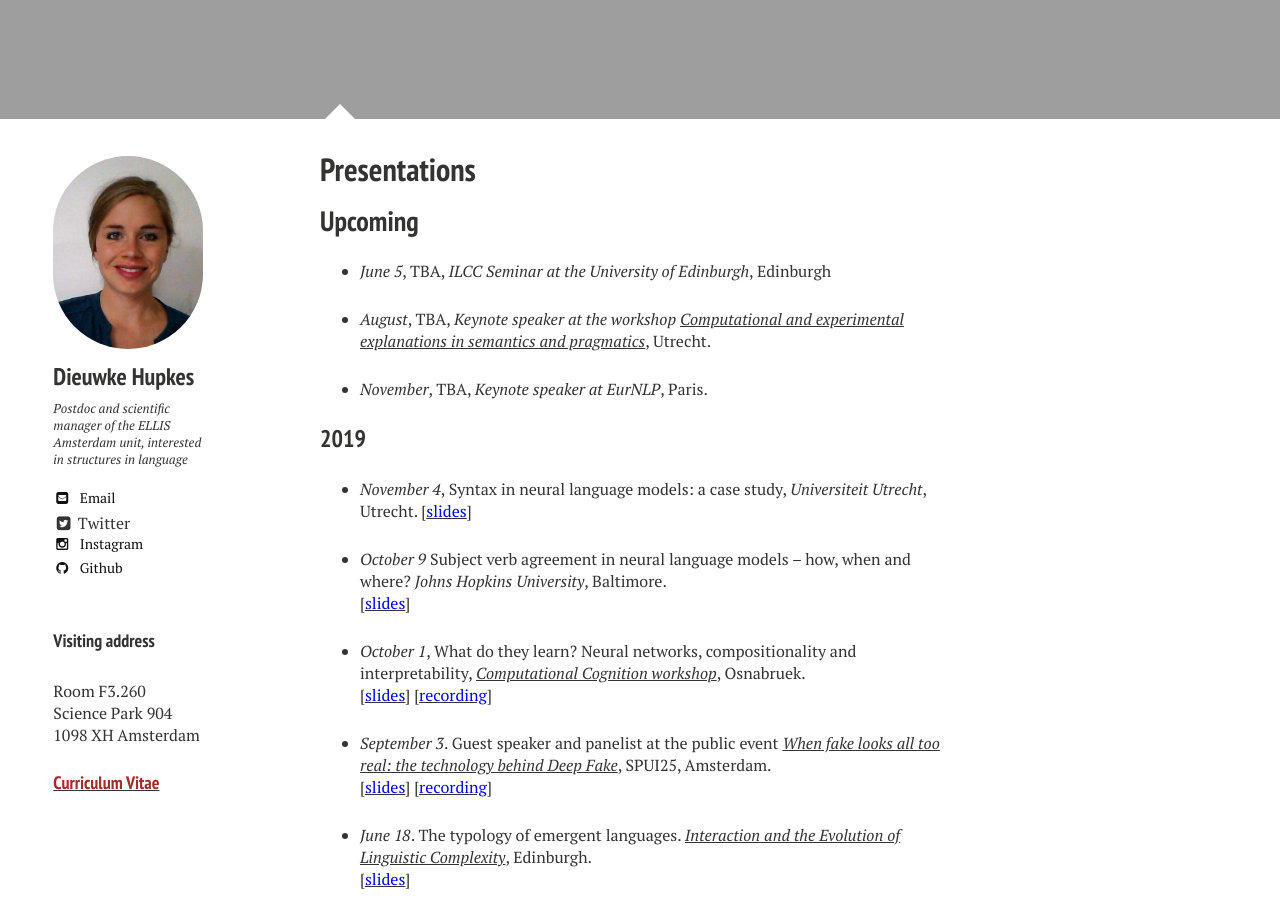
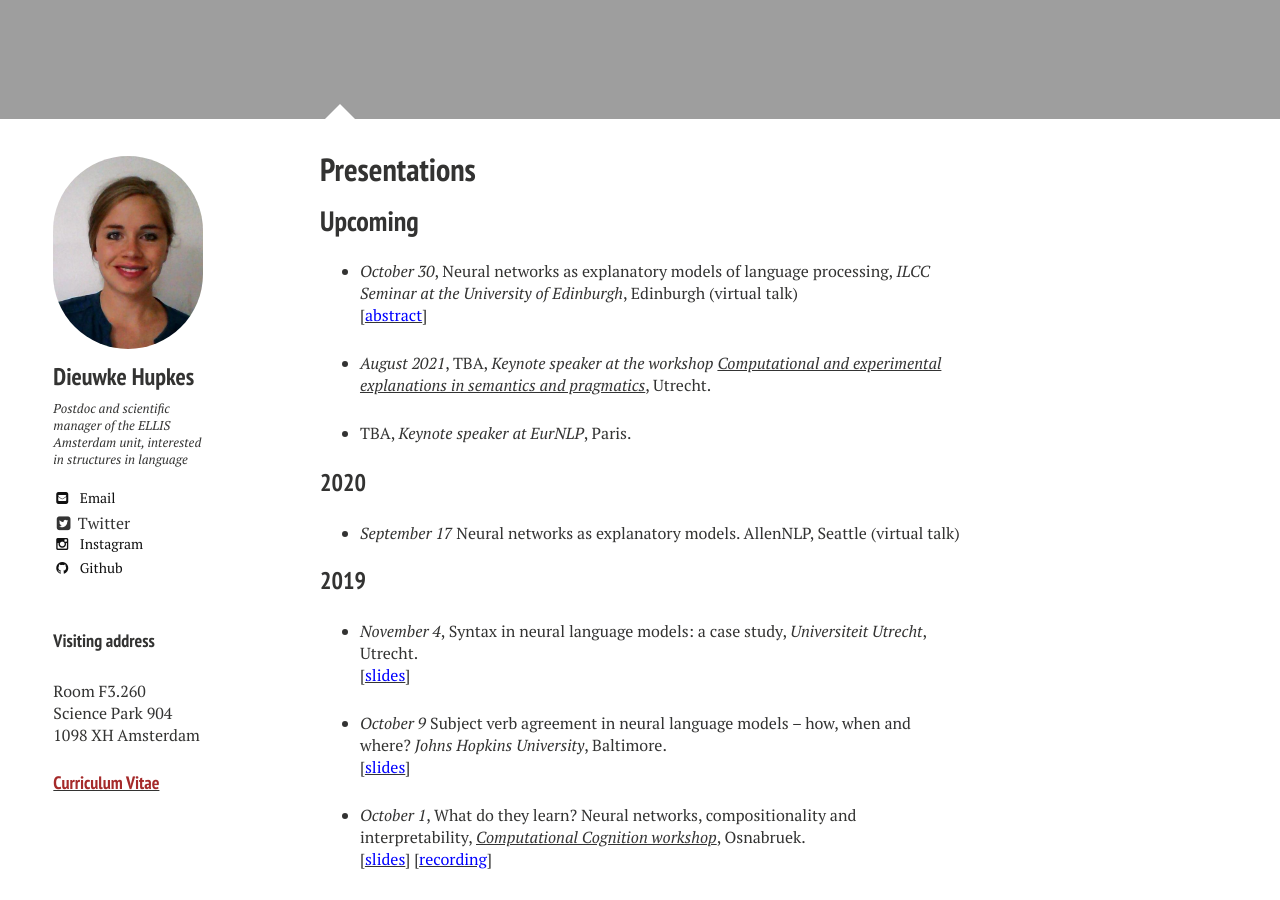
Before and after one commit to dieuwkehupkes/dieuwkehupkes.github.io, a Jekyll site: the page built from talks.md, in a window 1280 px wide and 900 px high, scrolled down 925 px. Built offline with Jekyll 4.4.1, drawn with Linux system fonts in a browser that asks for light colours; nearby versions of some CDN libraries.

Commit message:
Update talks

```diff
--- a/talks.md
+++ b/talks.md
@@ -12,15 +12,20 @@ image:
 
 ## Upcoming
 
-* *June 5*, TBA, *[ILCC Seminar](http://web.inf.ed.ac.uk/ilcc/news-events) at the University of Edinburgh*, Edinburgh
+* *October 30*, Neural networks as explanatory models of language processing, *[ILCC Seminar](http://web.inf.ed.ac.uk/ilcc/news-events) at the University of Edinburgh*, Edinburgh (virtual talk)<br>
+[[<font color='blue'>abstract</font>](talks/ILCC_abstract.txt)]
 
-* *August*, TBA, *Keynote speaker at the workshop* [*Computational and experimental explanations in semantics and pragmatics*](https://www.jakubszymanik.com/CoSaQ/events/explanations-semantics), Utrecht.
+* *August 2021*, TBA, *Keynote speaker at the workshop* [*Computational and experimental explanations in semantics and pragmatics*](https://www.jakubszymanik.com/CoSaQ/events/explanations-semantics), Utrecht.
 
-* *November*, TBA, *Keynote speaker at EurNLP*, Paris.
+* TBA, *Keynote speaker at EurNLP*, Paris.
+
+### 2020
+
+* *September 17* Neural networks as explanatory models. AllenNLP, Seattle (virtual talk)
 
 ### 2019
 
-* *November 4*, Syntax in neural language models: a case study, *Universiteit Utrecht*, Utrecht.
+* *November 4*, Syntax in neural language models: a case study, *Universiteit Utrecht*, Utrecht.<br>
 [[<font color='blue'>slides</font>](talks/UU15-11-2019.pdf)]
 
 * *October 9* Subject verb agreement in neural language models -- how, when and where? *Johns Hopkins University*, Baltimore.
```
